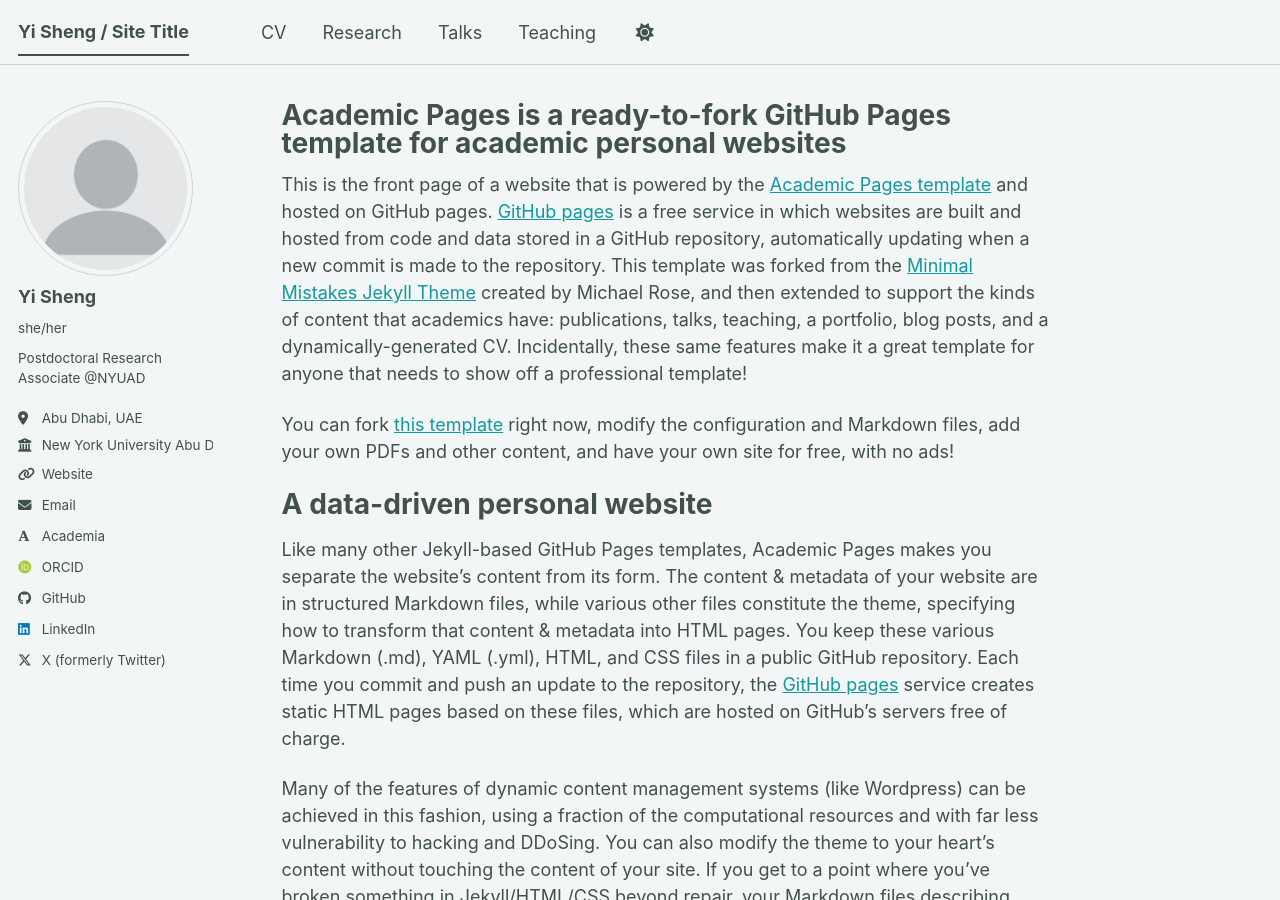
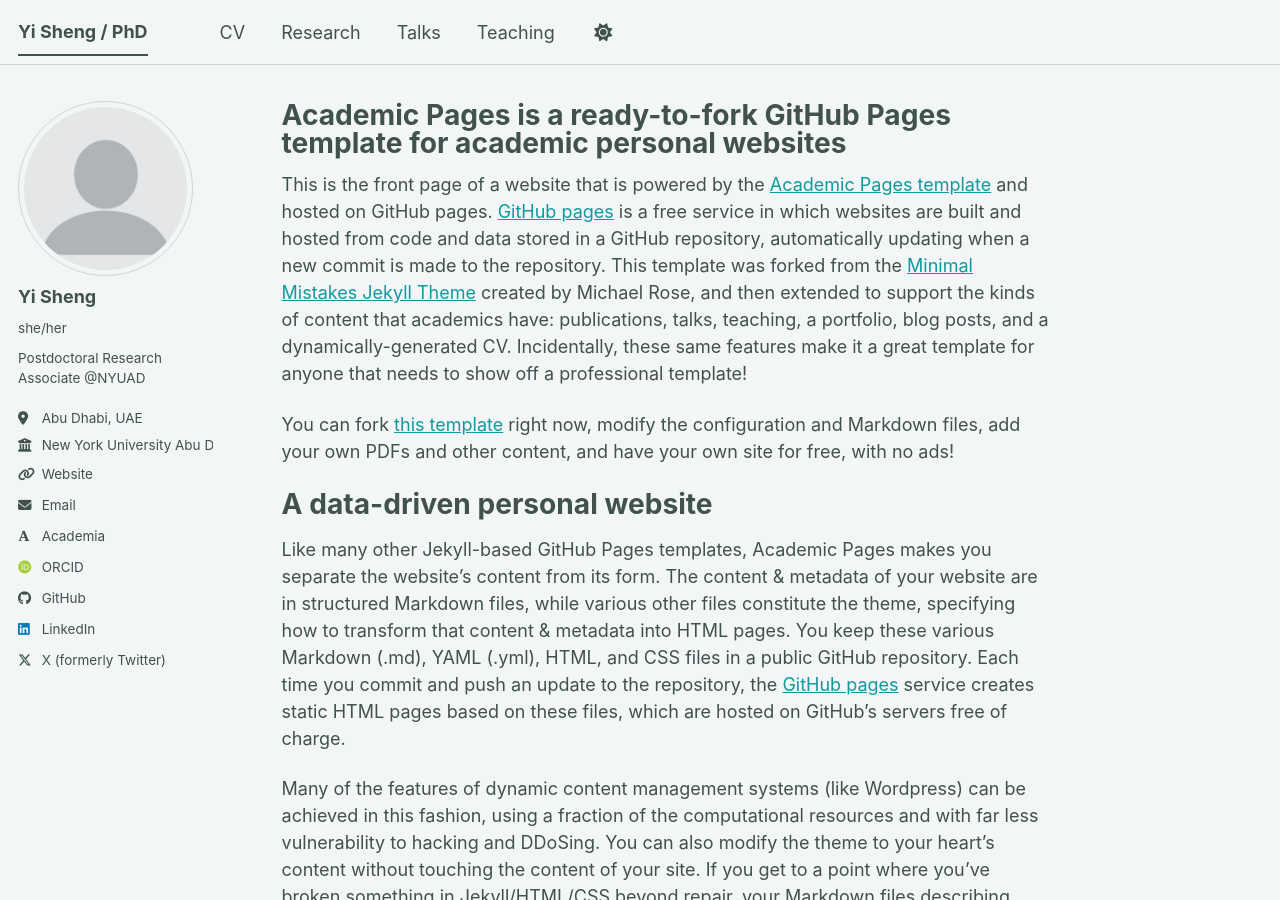
Before and after one commit to luckid2333/luckid2333.github.io, a Jekyll site: the page built from _pages/about.md, in a window 1280 px wide and 900 px high. Built offline with Jekyll 4.4.1, drawn with Linux system fonts in a browser that asks for light colours; some web fonts are replaced; a script bundle is joined from its source files by our own code; library files that are not in the unit come from our copies.

Commit message:
Update _config.yml

```diff
--- a/_config.yml
+++ b/_config.yml
@@ -9,7 +9,7 @@
 # Basic Site Settings
 locale                   : "en-US"
 site_theme               : "mint" # The available themes options are "default", "air", "sunrise", "mint", "dirt" and "contrast"
-title                    : "Yi Sheng / Site Title"
+title                    : "Yi Sheng / PhD"
 title_separator          : "-"
 name                     : &name "Yi Sheng"
 description              : &description "Your Name's academic portfolio"   # Update this with a general description of your site, this is the default if not overridden by a page
```
